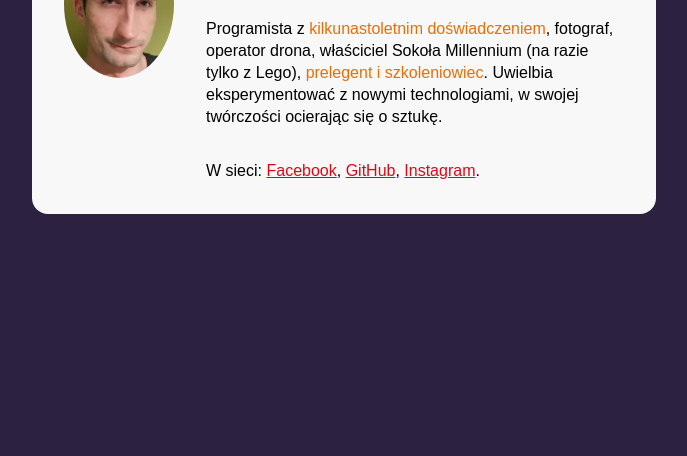
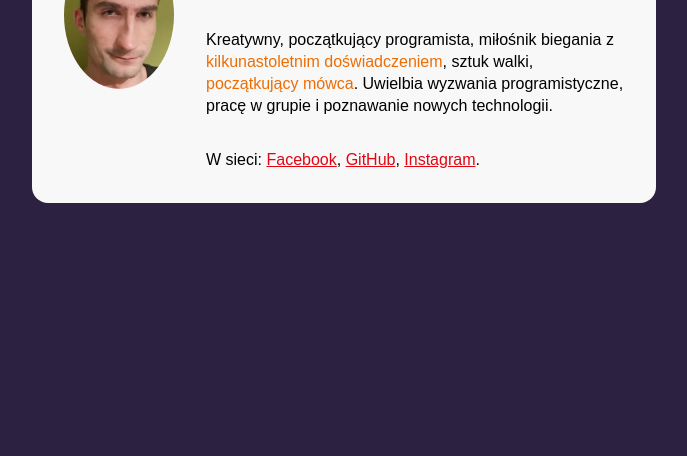
Before and after one commit to jaruto7/my_business_card, a plain HTML site: page index.html in a window 1280 px wide. Shown: the part 344-800 px from the top of the page, without its empty margins (296-983 px from the left). Drawn offline with Linux system fonts and the light colour scheme.

Commit message:
Replace fake description in html

```diff
--- a/index.html
+++ b/index.html
@@ -20,9 +20,7 @@
 					<span class="profile__position">junior frontend developer</span>
 				</header>
 				<p class="profile__description">
-					Programista z <span class="profile__highlighted">kilkunastoletnim doświadczeniem</span>, fotograf, operator drona, właściciel Sokoła Millennium (na
-					razie tylko z Lego), <span class="profile__highlighted">prelegent i szkoleniowiec</span>. Uwielbia eksperymentować z nowymi technologiami, w swojej
-					twórczości ocierając się o sztukę.
+					Kreatywny, początkujący programista, miłośnik biegania z <span class="profile__highlighted">kilkunastoletnim doświadczeniem</span>, sztuk walki, <span class="profile__highlighted">początkujący mówca</span>. Uwielbia wyzwania programistyczne, pracę w grupie i poznawanie nowych technologii.
 				</p>
 				<p class="profile__description">
 						W sieci: <a class="profile__link" href="#">Facebook</a>, <a class="profile__link" href="#">GitHub</a>, <a class="profile__link" href="#">Instagram</a>.
```
